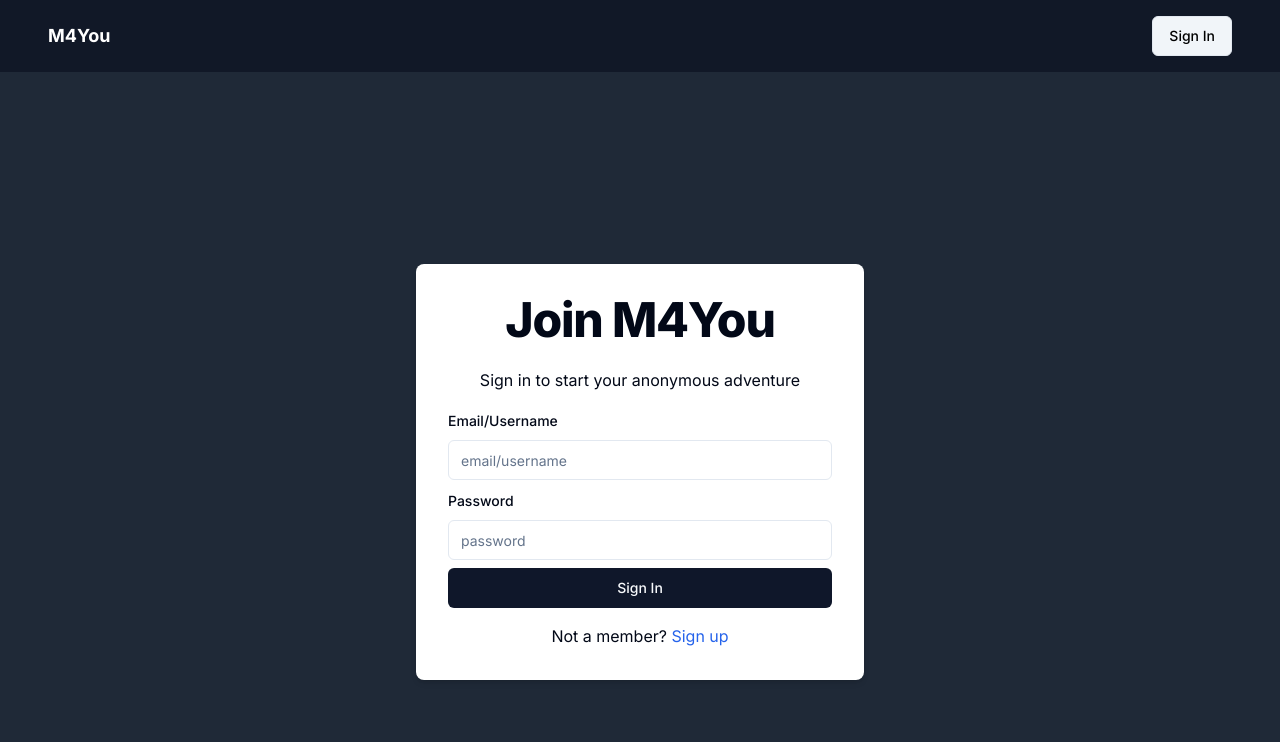
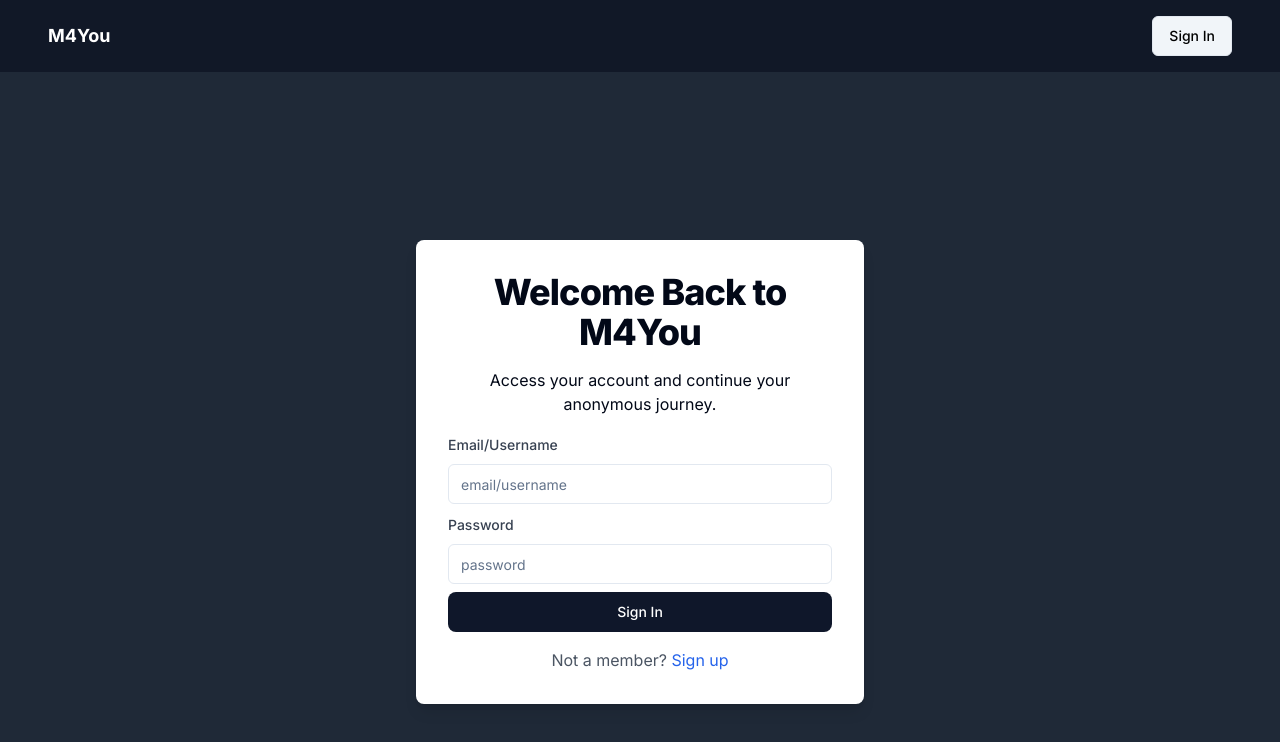
Before and after one commit to jeesun09/CrypticWhisper, a Next.js app: page /sign-in in a window 1280 px wide. Shown: the top 742 px of the page. Built offline with nearby package versions, Linux system fonts and the light colour scheme; no server answers.

Commit message:
Refactor sign-in page and update UI styling

```diff
--- a/src/app/(auth)/sign-in/page.tsx
+++ b/src/app/(auth)/sign-in/page.tsx
@@ -3,13 +3,9 @@ import { zodResolver } from "@hookform/resolvers/zod";
 import { useForm } from "react-hook-form";
 import * as z from "zod";
 import Link from "next/link";
-import { useEffect, useState } from "react";
-import { useDebounceCallback } from "usehooks-ts";
+import {  useState } from "react";
 import { useToast } from "@/components/ui/use-toast";
 import { useRouter } from "next/navigation";
-import { signUpSchema } from "@/schemas/signUpSchema";
-import axios, { AxiosError } from "axios";
-import { ApiResponse } from "@/types/ApiResponse";
 import {
   Form,
   FormControl,
@@ -46,35 +42,37 @@ const SignIn = () => {
       password: data.password,
     });
     if (result?.error) {
-      if (result.error === "CredentialsSignin"){
+      if (result.error === "CredentialsSignin") {
         toast({
           title: "Login Failed",
-          description: 'Incorrect username or password',
-          variant: "destructive"
-        })
+          description: "Incorrect username or password",
+          variant: "destructive",
+        });
       } else {
         toast({
-          title: 'Error',
+          title: "Error",
           description: result.error,
-          variant: 'destructive'
-        })
+          variant: "destructive",
+        });
       }
     }
 
     if (result?.url) {
-       router.replace("/dashboard");
+      router.replace("/dashboard");
     }
     setIsSubmitting(false);
   };
 
   return (
-    <div className="flex justify-center items-center min-h-screen bg-gray-800">
-      <div className="w-full max-w-md p-8 bg-white rounded-lg shadow-md">
+    <div className="flex justify-center items-center min-h-screen bg-gray-800 py-6 px-4">
+      <div className="w-full max-w-md p-8 bg-white rounded-lg shadow-lg">
         <div className="text-center">
-          <h1 className="text-4xl font-extrabold tracking-tight lg:text-5xl mb-6">
-            Join M4You
+          <h1 className="text-3xl font-extrabold tracking-tight lg:text-4xl mb-4">
+            Welcome Back to M4You
           </h1>
-          <p className="mb-4">Sign in to start your anonymous adventure</p>
+          <p className="mb-4">
+            Access your account and continue your anonymous journey.
+          </p>
         </div>
         <Form {...form}>
           <form onSubmit={form.handleSubmit(onSubmit)} className="space-y-2">
@@ -83,7 +81,9 @@ const SignIn = () => {
               control={form.control}
               render={({ field }) => (
                 <FormItem>
-                  <FormLabel>Email/Username</FormLabel>
+                  <FormLabel className="text-gray-700">
+                    Email/Username
+                  </FormLabel>
                   <FormControl>
                     <Input placeholder="email/username" {...field} />
                   </FormControl>
@@ -96,7 +96,7 @@ const SignIn = () => {
               control={form.control}
               render={({ field }) => (
                 <FormItem>
-                  <FormLabel>Password</FormLabel>
+                  <FormLabel className="text-gray-700">Password</FormLabel>
                   <FormControl>
                     <Input type="password" placeholder="password" {...field} />
                   </FormControl>
@@ -104,7 +104,10 @@ const SignIn = () => {
                 </FormItem>
               )}
             />
-            <Button type="submit" className="w-full">
+            <Button
+              type="submit"
+              className="w-full text-white hover:bg-blue-700 focus:ring-2 focus:ring-blue-500 rounded-lg"
+            >
               {isSubmitting ? (
                 <>
                   <Loader2 className="animate-spin mr-2 h-4 w-4" />
@@ -117,7 +120,7 @@ const SignIn = () => {
           </form>
         </Form>
         <div className="text-center mt-4">
-          <p>
+          <p className="text-gray-600">
             Not a member?{" "}
             <Link href="/sign-up" className="text-blue-600 hover:text-blue-800">
               Sign up
```
